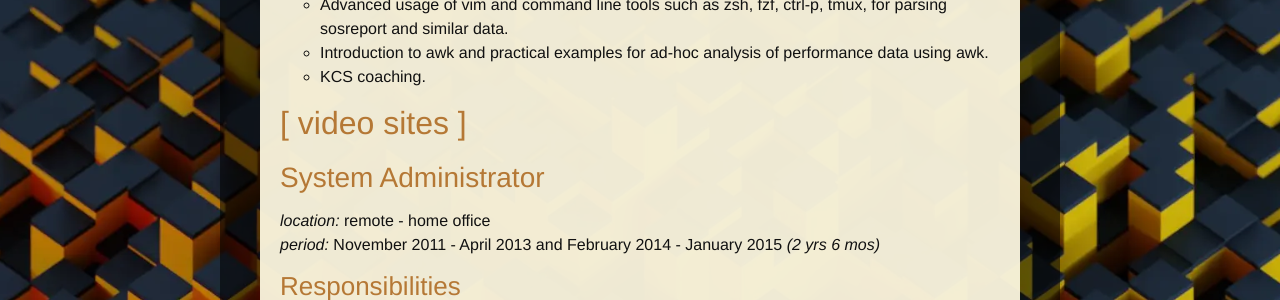
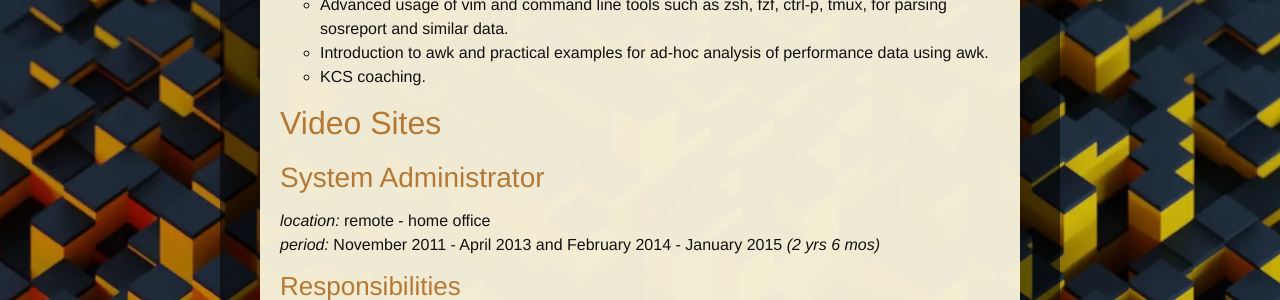
Before and after one commit to gangelop/lathan.github.io, a Jekyll site: the page built from cv.md, in a window 1280 px wide and 900 px high, scrolled down 891 px. Shown: the part 155-455 px from the top of the window. Built offline with Jekyll 4.4.1, drawn with Linux system fonts in a browser that asks for light colours.

Commit message:
small cv change

```diff
--- a/cv.md
+++ b/cv.md
@@ -36,7 +36,7 @@ My main responsibilities were:
     * Introduction to awk and practical examples for ad-hoc analysis of performance data using awk.
     * KCS coaching.
 
-# [ video sites ]
+# Video Sites
 ##  System Administrator
 *location:* remote - home office
 *period:* November 2011 - April 2013 and February 2014 - January 2015 *(2 yrs 6 mos)*
```
